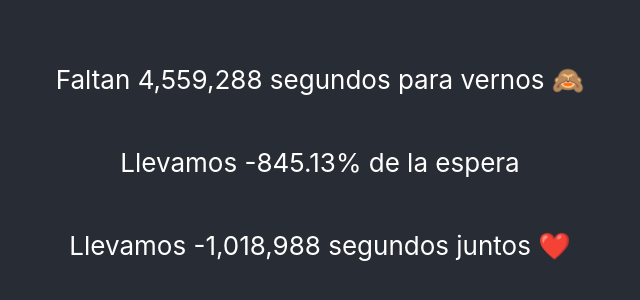
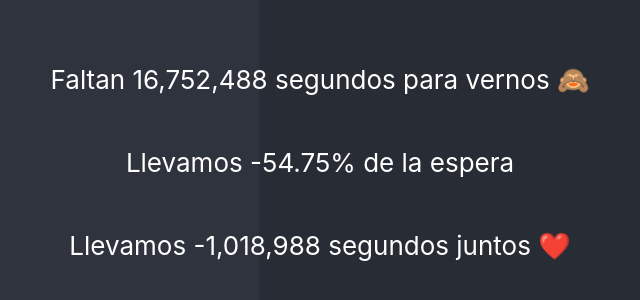
Before and after one commit to szaldivar/time-to, a React (Create React App) app: page / in a window 1280 px wide. Shown: the part 238-538 px from the top of the page, without its empty margins (320-960 px from the left). Built offline with nearby package versions, Linux system fonts and the light colour scheme.

Commit message:
update time will see

```diff
--- a/src/App.js
+++ b/src/App.js
@@ -1,8 +1,8 @@
 import { useState, useEffect, useRef } from "react";
 import "./App.css";
 
-const DATE_TIME_LAST_SAW = new Date("2022-01-17T01:30:00.000Z").getTime();
-const DATE_TIME_WILL_SEE = new Date("2022-01-22T15:30:00.000Z").getTime();
+const DATE_TIME_LAST_SAW = new Date("2022-02-07T11:30:00.000Z").getTime();
+const DATE_TIME_WILL_SEE = new Date("2022-06-12T18:30:00.000Z").getTime();
 const DATE_TIME_SINCE = new Date("2021-12-12T16:05:00.000Z").getTime();
 const TOTAL_BETWEEN = DATE_TIME_WILL_SEE - DATE_TIME_LAST_SAW;
 
```
